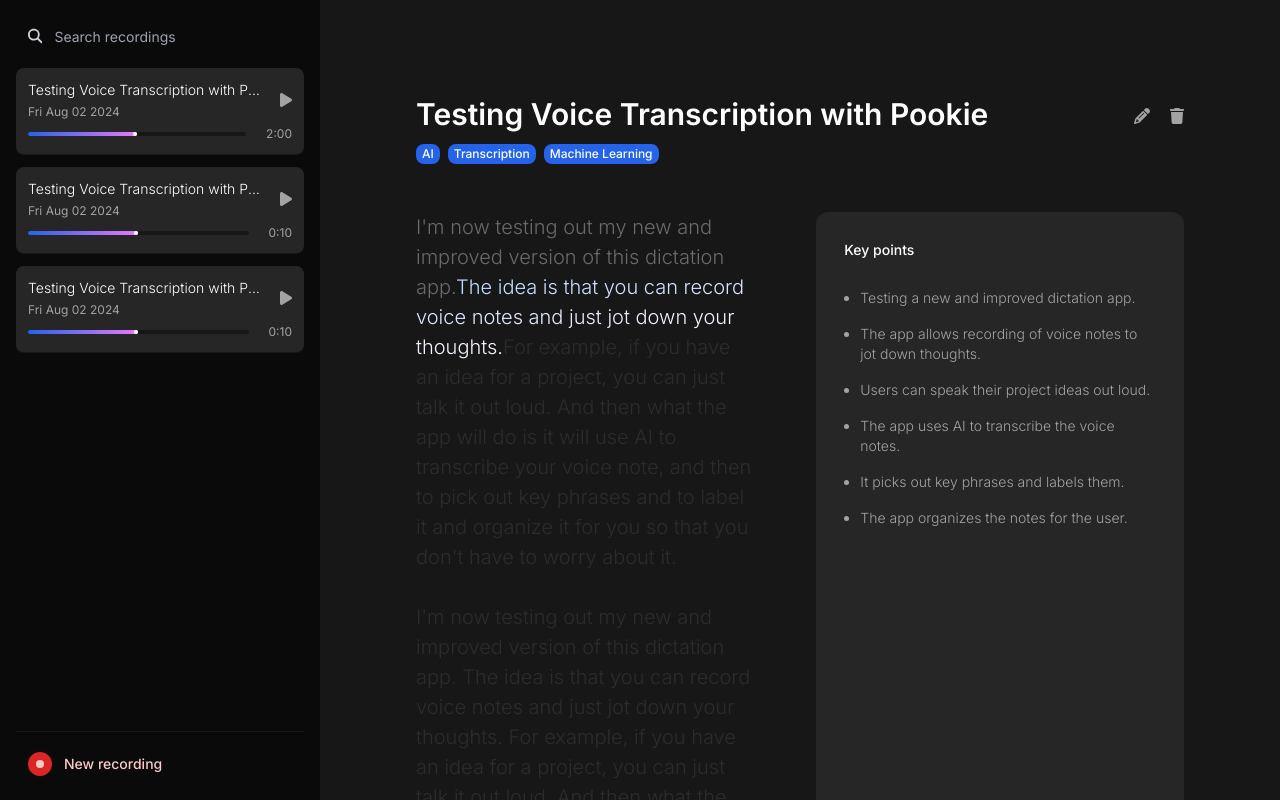
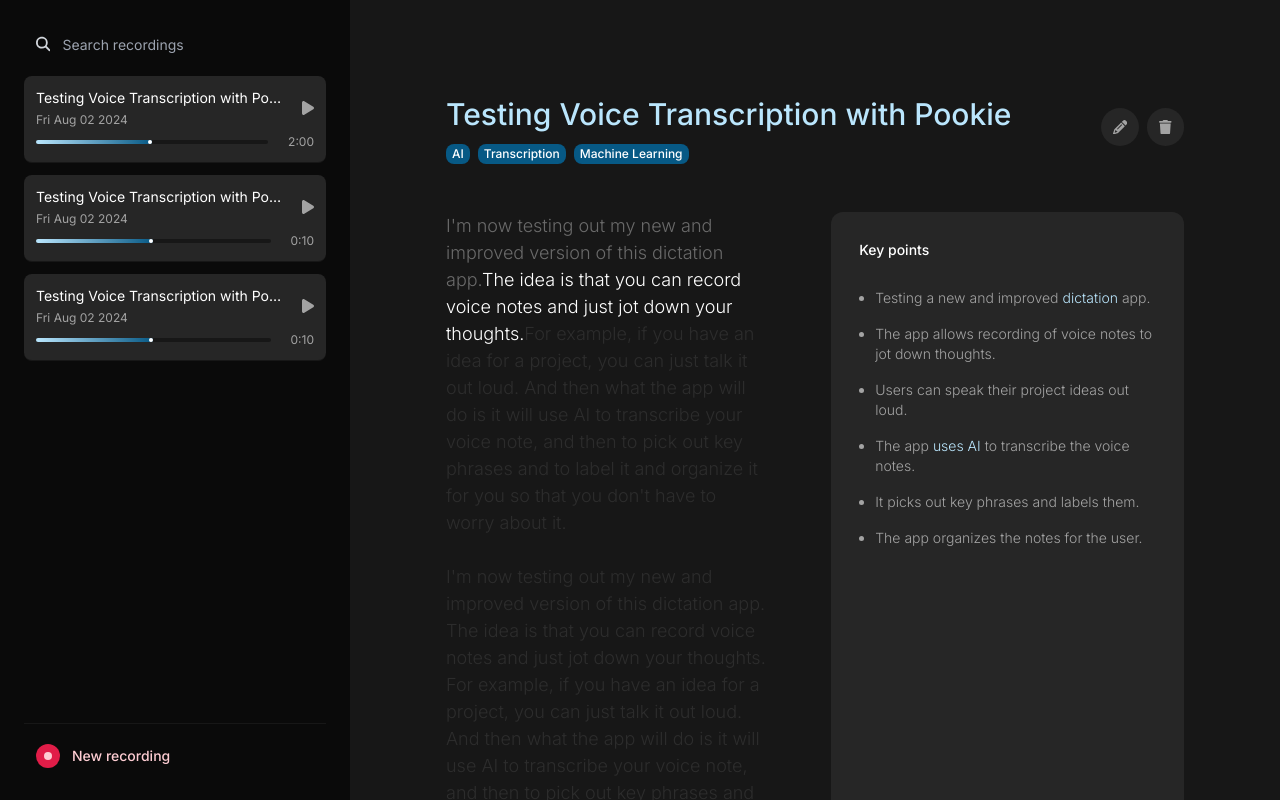
Before and after one commit to vincemaina/dictaite, a Next.js app: page /test in a window 1280 px wide. Built offline with nearby package versions, Linux system fonts and the light colour scheme.

Commit message:
feat: make colours more consistent

```diff
--- a/app/test/page.tsx
+++ b/app/test/page.tsx
@@ -7,9 +7,9 @@ export default function Page() {
     return (
         <>
             <div>
-                <div className="flex gap-5 justify-between">
+                <div className="flex gap-5 justify-between items-start">
                     <div className="flex flex-col gap-3">
-                        <h2 className="text-3xl font-semibold">Testing Voice Transcription with Pookie</h2>
+                        <h2 className="text-3xl text-sky-200 font-medium">Testing Voice Transcription with Pookie</h2>
                         <div className="flex flex-wrap gap-2">
                             <Label>AI</Label>
                             <Label>Transcription</Label>
@@ -17,18 +17,22 @@ export default function Page() {
                         </div>
                     </div>
 
-                    <div className="fill-neutral-400 flex gap-5 mt-3">
-                        <PencilIcon/>
-                        <TrashIcon/>
+                    <div className="fill-neutral-400 flex gap-2 mt-3">
+                        <div className="bg-neutral-800 hover:bg-emerald-800 hover:fill-emerald-50 p-3 rounded-full aspect-square">
+                            <PencilIcon/>
+                        </div>
+                        <div className="bg-neutral-800 hover:bg-rose-800 hover:fill-rose-50 p-3 rounded-full aspect-square">
+                            <TrashIcon/>
+                        </div>
                     </div>
                 </div>
             </div>
             <div className="flex gap-16 mt-12">
                 <div className="w-full">
                     {/* <h4 className="mb-7">Transcription</h4> */}
-                    <p style={{lineHeight: "1.5"}} className="text-xl text-neutral-200 font-light">
+                    <p style={{lineHeight: "1.5"}} className="text-lg text-neutral-200 font-light">
                         <span className="opacity-40">I'm now testing out my new and improved version of this dictation app.</span>
-                        <span className="bg-gradient-to-r from-blue-200 to-fuchsia-50 bg-clip-text text-transparent">
+                        <span className="bg-gradient-to-r from-white to-white bg-clip-text text-transparent">
                             The idea is that you can record voice notes and just jot down your thoughts.
                         </span>
                         <span className="opacity-10">
@@ -47,10 +51,10 @@ export default function Page() {
                 <div className="w-full max-w-sm bg-neutral-800 p-7 rounded-xl text-sm">
                     <h4 className="font-medium mb-7">Key points</h4>
                     <ul className="list-outside ml-4 list-disc space-y-4 font-light text-neutral-400">
-                        <li className="list-item">Testing a new and improved dictation app.</li>
+                        <li className="list-item">Testing a new and improved <span className="text-sky-200">dictation</span> app.</li>
                         <li className="list-item">The app allows recording of voice notes to jot down thoughts.</li>
                         <li className="list-item">Users can speak their project ideas out loud.</li>
-                        <li className="list-item">The app uses AI to transcribe the voice notes.</li>
+                        <li className="list-item">The app <span className="text-sky-200">uses AI</span> to transcribe the voice notes.</li>
                         <li className="list-item">It picks out key phrases and labels them.</li>
                         <li className="list-item">The app organizes the notes for the user.</li>
                     </ul>
--- a/components/icons/pencil.tsx
+++ b/components/icons/pencil.tsx
@@ -1,6 +1,6 @@
 export default function PencilIcon() {
     return (
-        <svg xmlns="http://www.w3.org/2000/svg" viewBox="0 0 512 512" height={"1rem"}>
+        <svg xmlns="http://www.w3.org/2000/svg" viewBox="0 0 512 512" height={"0.9rem"}>
             {/* <!--!Font Awesome Free 6.6.0 by @fontawesome - https://fontawesome.com License - https://fontawesome.com/license/free Copyright 2024 Fonticons, Inc.--> */}
             <path d="M410.3 231l11.3-11.3-33.9-33.9-62.1-62.1L291.7 89.8l-11.3 11.3-22.6 22.6L58.6 322.9c-10.4 10.4-18 23.3-22.2 37.4L1 480.7c-2.5 8.4-.2 17.5 6.1 23.7s15.3 8.5 23.7 6.1l120.3-35.4c14.1-4.2 27-11.8 37.4-22.2L387.7 253.7 410.3 231zM160 399.4l-9.1 22.7c-4 3.1-8.5 5.4-13.3 6.9L59.4 452l23-78.1c1.4-4.9 3.8-9.4 6.9-13.3l22.7-9.1 0 32c0 8.8 7.2 16 16 16l32 0zM362.7 18.7L348.3 33.2 325.7 55.8 314.3 67.1l33.9 33.9 62.1 62.1 33.9 33.9 11.3-11.3 22.6-22.6 14.5-14.5c25-25 25-65.5 0-90.5L453.3 18.7c-25-25-65.5-25-90.5 0zm-47.4 168l-144 144c-6.2 6.2-16.4 6.2-22.6 0s-6.2-16.4 0-22.6l144-144c6.2-6.2 16.4-6.2 22.6 0s6.2 16.4 0 22.6z"/>
         </svg>
--- a/components/icons/trash.tsx
+++ b/components/icons/trash.tsx
@@ -1,6 +1,6 @@
 export default function TrashIcon() {
     return (
-        <svg xmlns="http://www.w3.org/2000/svg" viewBox="0 0 448 512" height={"1rem"}>
+        <svg xmlns="http://www.w3.org/2000/svg" viewBox="0 0 448 512" height={"0.9rem"}>
             {/* <!--!Font Awesome Free 6.6.0 by @fontawesome - https://fontawesome.com License - https://fontawesome.com/license/free Copyright 2024 Fonticons, Inc.--> */}
             <path d="M135.2 17.7L128 32 32 32C14.3 32 0 46.3 0 64S14.3 96 32 96l384 0c17.7 0 32-14.3 32-32s-14.3-32-32-32l-96 0-7.2-14.3C307.4 6.8 296.3 0 284.2 0L163.8 0c-12.1 0-23.2 6.8-28.6 17.7zM416 128L32 128 53.2 467c1.6 25.3 22.6 45 47.9 45l245.8 0c25.3 0 46.3-19.7 47.9-45L416 128z"/>
         </svg>
--- a/components/label.tsx
+++ b/components/label.tsx
@@ -5,7 +5,7 @@ interface Props {
 }
 
 export default function Label(props: Props) {
-    return <span className='bg-blue-600 text-white p-0.5 px-1.5 text-xs font-medium rounded-lg'>
+    return <span className='bg-sky-800 text-white p-0.5 px-1.5 text-xs font-medium rounded-lg'>
         {props.children}
     </span>;
 }
--- a/components/voice-note-list.tsx
+++ b/components/voice-note-list.tsx
@@ -3,14 +3,14 @@ import VoiceNote from "./voice-note";
 
 export default function VoiceNoteList() {
     return (
-        <div className="h-screen w-80 sticky top-0 bg-neutral-950 px-4 py-6 flex flex-col">
+        <div className="h-screen w-[350px] sticky top-0 bg-neutral-950 px-6 py-8 flex flex-col">
 
             <div className="fill-gray-300 flex gap-3 items-center mb-5 px-3">
                 <SearchIcon/>
                 <input type="search"
                     name="input-search"
                     id="input-search"
-                    className="bg-transparent w-full placeholder:text-sm"
+                    className="bg-transparent w-full placeholder:text-sm outline-none border-none"
                     placeholder="Search recordings"
                 />
             </div>
@@ -36,9 +36,9 @@ export default function VoiceNoteList() {
                 />
             </div>
 
-            <div className="mt-auto flex items-center px-3 gap-3 border-t border-t-neutral-900 pt-5 text-red-200 text-sm font-medium">
-                <div className="h-6 bg-red-600 aspect-square rounded-full flex">
-                    <div className="h-2 bg-red-200 aspect-square rounded-full m-auto"/>
+            <div className="mt-auto flex items-center px-3 gap-3 border-t border-t-neutral-900 pt-5 text-rose-200 text-sm font-medium">
+                <div className="h-6 bg-rose-600 aspect-square rounded-full flex">
+                    <div className="h-2 bg-rose-200 aspect-square rounded-full m-auto"/>
                 </div>
 
                 New recording
--- a/components/voice-note.tsx
+++ b/components/voice-note.tsx
@@ -16,7 +16,7 @@ export default function VoiceNote(props: Props) {
         <div className="bg-neutral-800 w-full p-3 rounded-lg border-b border-b-neutral-900 truncate">
             <div className="flex gap-5 justify-between items-center truncate">
                 <div className="truncate">
-                    <h4 className="font-light text-sm text-white mb-1 truncate"
+                    <h4 className="text-sm text-white mb-1 truncate"
                         title={props.title}
                     >
                         {props.title}
@@ -31,7 +31,7 @@ export default function VoiceNote(props: Props) {
 
             <div className="flex items-center gap-5 text-xs mt-1.5">
                 <div className="h-1  bg-neutral-900 relative rounded overflow-hidden flex-auto">
-                    <div className="absolute bg-gradient-to-r from-blue-600 to-fuchsia-400 inset-0 w-1/2 rounded-r">
+                    <div className="absolute bg-gradient-to-r from-sky-200 to-sky-800 inset-0 w-1/2 rounded-r">
                         <div className="relative h-full aspect-square float-end bg-white rounded-full"/>
                     </div>
                 </div>
```
